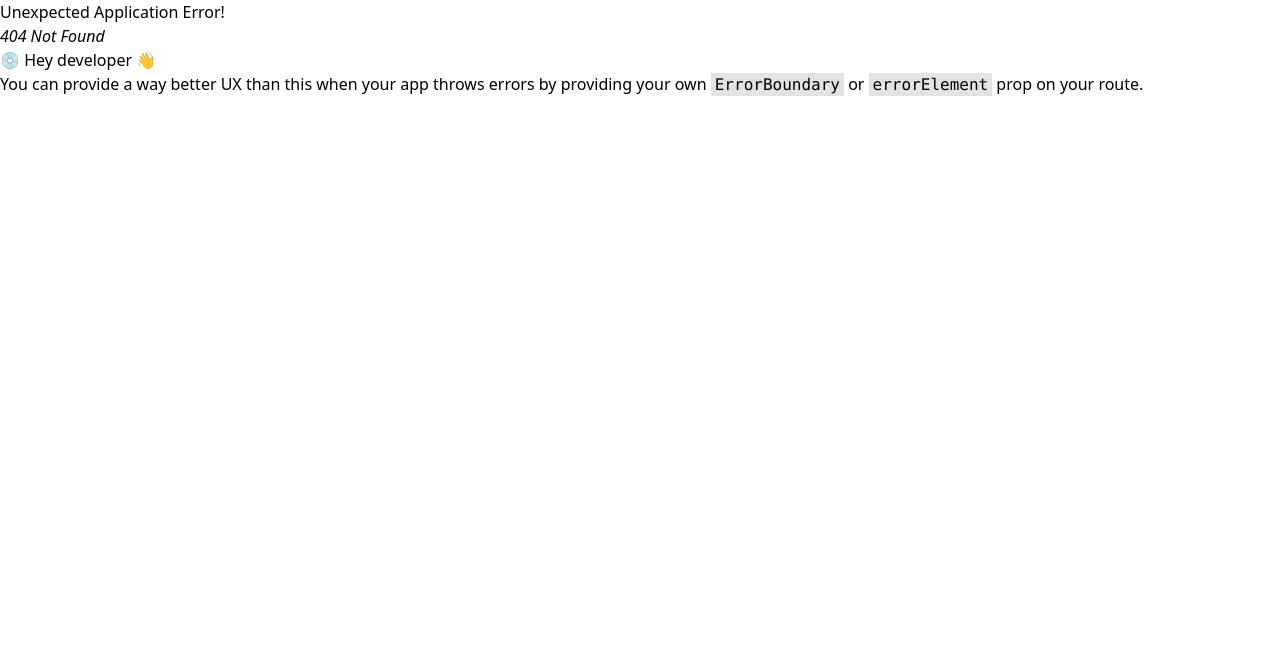
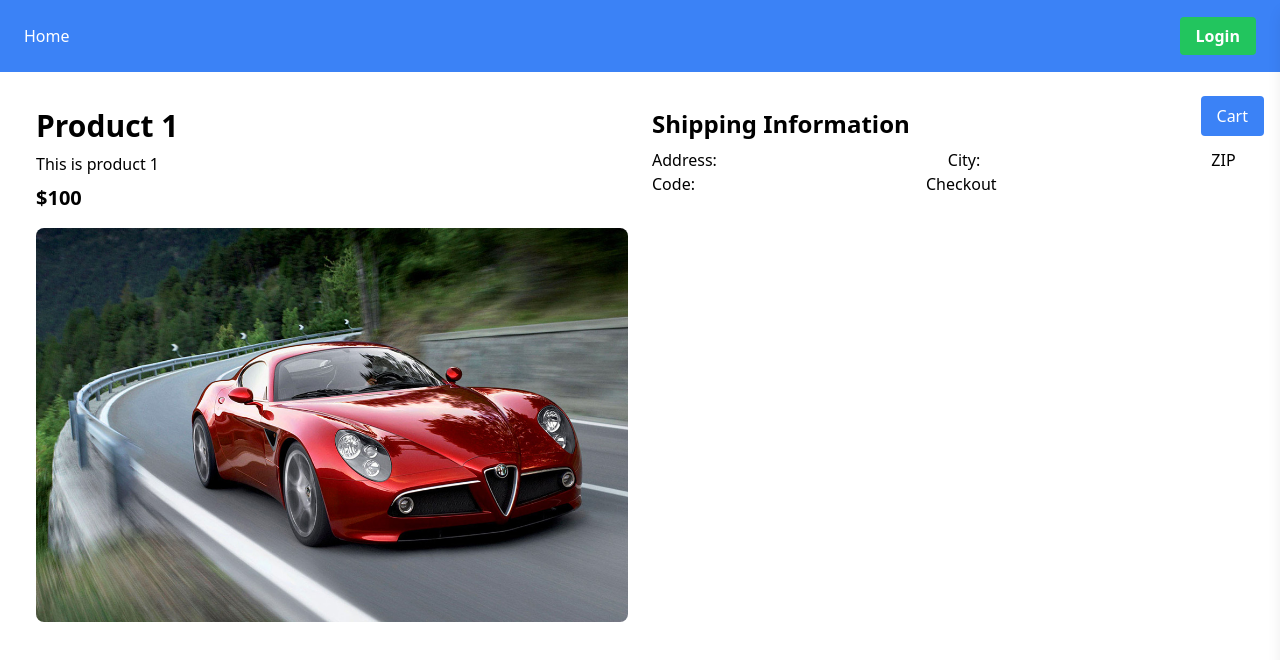
Before and after one commit to Sameer-Ahmed1/ecomm, a React (Vite) app: page /checkout/1 in a window 1280 px wide. Before the commit this address had no page. Shown: the top 660 px of the page. Built offline with nearby package versions, Linux system fonts and the light colour scheme.

Commit message:
add checkout function

```diff
--- a/src/App.tsx
+++ b/src/App.tsx
@@ -3,17 +3,21 @@ import { ProductProvider } from "./contexts/ProductContext";
 import { CartProvider } from "./contexts/CartContext";
 import CartSideBar from "./components/CartSideBar";
 import React from "react";
+import { AuthProvider } from "./contexts/AuthContext";
+import Navbar from "./components/NavBar";
 function App() {
   return (
+    <AuthProvider>
       <ProductProvider>
         <CartProvider>
-        <div>this is navbar</div>
+          <Navbar />
           <div>
             <Outlet />
           </div>
           <CartSideBar />
         </CartProvider>
       </ProductProvider>
+    </AuthProvider>
   );
 }
 
--- a/src/components/CartSideBar.tsx
+++ b/src/components/CartSideBar.tsx
@@ -34,7 +34,7 @@ const CartSideBar = () => {
     <div className="relative">
       <button
         onClick={toggleSidebar}
-        className="fixed top-0 right-0 m-4 bg-blue-500 text-white px-4 py-2 rounded"
+        className="fixed top-0 right-0 m-4 mt-24 bg-blue-500 text-white px-4 py-2 rounded"
       >
         Cart
       </button>
--- /dev/null
+++ b/src/components/NavBar.tsx
@@ -0,0 +1,47 @@
+import React from "react";
+import { Link } from "react-router-dom";
+import { useAuth } from "../hooks/useAuth";
+
+const Navbar = () => {
+  const { isAuthenticated, logout } = useAuth();
+
+  return (
+    <nav className="bg-blue-500 p-6">
+      <ul className="flex items-center justify-between">
+        <li>
+          <Link to="/" className="text-white">
+            Home
+          </Link>
+        </li>
+        {isAuthenticated ? (
+          <>
+            {/* <li>
+              <Link to="/profile" className="text-white">
+                Profile
+              </Link>
+            </li> */}
+            <li>
+              <button
+                onClick={logout}
+                className="bg-red-500 hover:bg-red-700 text-white font-bold py-2 px-4 rounded"
+              >
+                Logout
+              </button>
+            </li>
+          </>
+        ) : (
+          <li>
+            <Link
+              to="/login"
+              className="bg-green-500 hover:bg-green-700 text-white font-bold py-2 px-4 rounded"
+            >
+              Login
+            </Link>
+          </li>
+        )}
+      </ul>
+    </nav>
+  );
+};
+
+export default Navbar;
--- /dev/null
+++ b/src/contexts/AuthContext.tsx
@@ -0,0 +1,32 @@
+import React, { createContext, useState, useContext } from "react";
+import { AuthContextType } from "../types";
+
+export const AuthContext = createContext<AuthContextType | undefined>(
+  undefined
+);
+interface AuthProviderProps {
+  children: React.ReactNode;
+}
+
+export const AuthProvider: React.FC<AuthProviderProps> = ({ children }) => {
+  const [isAuthenticated, setIsAuthenticated] = useState(false);
+
+  const login = (username: string, password: string) => {
+    // For now, we'll just check if the username and password are not empty
+    if (username && password) {
+      setIsAuthenticated(true);
+    } else {
+      setIsAuthenticated(false);
+    }
+  };
+
+  const logout = () => {
+    setIsAuthenticated(false);
+  };
+
+  return (
+    <AuthContext.Provider value={{ isAuthenticated, login, logout }}>
+      {children}
+    </AuthContext.Provider>
+  );
+};
--- /dev/null
+++ b/src/hooks/useAuth.ts
@@ -0,0 +1,10 @@
+import { useContext } from "react";
+import { AuthContext } from "../contexts/AuthContext";
+import { AuthContextType } from "../types";
+export const useAuth = (): AuthContextType => {
+  const context = useContext(AuthContext);
+  if (context === undefined) {
+    throw new Error("useAuth must be used within an AuthProvider");
+  }
+  return context;
+};
--- /dev/null
+++ b/src/pages/Checkout.tsx
@@ -0,0 +1,87 @@
+import React, { useState, useEffect } from "react";
+import { useParams } from "react-router-dom";
+import productService from "../services/product";
+import { Product } from "../types";
+
+const CheckoutPage = () => {
+  const { id } = useParams();
+  const [product, setProduct] = useState<Product | null>(null);
+  const [address, setAddress] = useState("");
+  const [city, setCity] = useState("");
+  const [zip, setZip] = useState("");
+
+  const getProduct = async (id: number) => {
+    try {
+      const productData = await productService.fetchProduct(+id);
+      setProduct(productData);
+    } catch (e) {
+      alert("Product not found" + e);
+    }
+  };
+
+  useEffect(() => {
+    if (id) {
+      const idNum = +id;
+      getProduct(idNum);
+    }
+  }, [id]);
+
+  const handleCheckout = (event: React.FormEvent) => {
+    event.preventDefault();
+    alert("Checkout successful");
+  };
+
+  if (!product) {
+    return <div>Loading...</div>;
+  }
+
+  return (
+    <div className="flex flex-col md:flex-row m-6">
+      <div className="w-full md:w-1/2 p-3">
+        <h1 className="text-3xl font-bold mb-2">{product.name}</h1>
+        <p className="mb-2">{product.description}</p>
+        <p className="text-xl font-bold mb-4">${product.price}</p>
+        <img
+          className="rounded-lg w-full"
+          src={product.image}
+          alt={product.name}
+        />
+      </div>
+      <div className="w-full md:w-1/2 p-3">
+        <h2 className="text-2xl font-bold mb-2">Shipping Information</h2>
+        <form onSubmit={handleCheckout}>
+          <label>
+            Address:
+            <input
+              type="text"
+              value={address}
+              onChange={(e) => setAddress(e.target.value)}
+              required
+            />
+          </label>
+          <label>
+            City:
+            <input
+              type="text"
+              value={city}
+              onChange={(e) => setCity(e.target.value)}
+              required
+            />
+          </label>
+          <label>
+            ZIP Code:
+            <input
+              type="text"
+              value={zip}
+              onChange={(e) => setZip(e.target.value)}
+              required
+            />
+          </label>
+          <button type="submit">Checkout</button>
+        </form>
+      </div>
+    </div>
+  );
+};
+
+export default CheckoutPage;
--- /dev/null
+++ b/src/pages/LoginPage.tsx
@@ -0,0 +1,78 @@
+import React, { useState } from "react";
+import { useAuth } from "../hooks/useAuth";
+import { useNavigate } from "react-router-dom";
+
+const LoginPage = () => {
+  const [username, setUsername] = useState("");
+  const [password, setPassword] = useState("");
+  const { login } = useAuth();
+  const navigate = useNavigate();
+
+  const handleSubmit = (event: React.FormEvent) => {
+    event.preventDefault();
+    try {
+      login(username, password);
+      navigate("/");
+    } catch (error) {
+      alert("Failed to log in");
+    }
+  };
+
+  return (
+    <div className="min-h-screen flex items-center justify-center bg-gray-50 py-12 px-4 sm:px-6 lg:px-8">
+      <div className="max-w-md w-full space-y-8">
+        <div>
+          <h2 className="mt-6 text-center text-3xl font-extrabold text-gray-900">
+            Sign in to your account
+          </h2>
+        </div>
+        <form className="mt-8 space-y-6" onSubmit={handleSubmit}>
+          <input type="hidden" name="remember" value="true" />
+          <div className="rounded-md shadow-sm -space-y-px">
+            <div>
+              <label htmlFor="username" className="sr-only">
+                Username
+              </label>
+              <input
+                id="username"
+                name="username"
+                type="text"
+                required
+                className="appearance-none rounded-none relative block w-full px-3 py-2 border border-gray-300 placeholder-gray-500 text-gray-900 rounded-t-md focus:outline-none focus:ring-indigo-500 focus:border-indigo-500 focus:z-10 sm:text-sm"
+                placeholder="Username"
+                value={username}
+                onChange={(e) => setUsername(e.target.value)}
+              />
+            </div>
+            <div>
+              <label htmlFor="password" className="sr-only">
+                Password
+              </label>
+              <input
+                id="password"
+                name="password"
+                type="password"
+                required
+                className="appearance-none rounded-none relative block w-full px-3 py-2 border border-gray-300 placeholder-gray-500 text-gray-900 rounded-b-md focus:outline-none focus:ring-indigo-500 focus:border-indigo-500 focus:z-10 sm:text-sm"
+                placeholder="Password"
+                value={password}
+                onChange={(e) => setPassword(e.target.value)}
+              />
+            </div>
+          </div>
+
+          <div>
+            <button
+              type="submit"
+              className="group relative w-full flex justify-center py-2 px-4 border border-transparent text-sm font-medium rounded-md text-white bg-indigo-600 hover:bg-indigo-700 focus:outline-none focus:ring-2 focus:ring-offset-2 focus:ring-indigo-500"
+            >
+              Sign in
+            </button>
+          </div>
+        </form>
+      </div>
+    </div>
+  );
+};
+
+export default LoginPage;
--- a/src/pages/ProductsPage.tsx
+++ b/src/pages/ProductsPage.tsx
@@ -1,4 +1,4 @@
-import { useParams } from "react-router-dom";
+import { useParams, useNavigate } from "react-router-dom";
 import productService from "../services/product";
 import React, { useEffect, useState } from "react";
 import { useCart } from "../hooks/useCart";
@@ -6,6 +6,7 @@ import { Product } from "../types";
 
 const ProductsPage = () => {
   const { id } = useParams();
+  const navigate = useNavigate();
   const [product, setProduct] = useState<Product | null>(null);
   const [quantity, setQuantity] = useState(1);
   const { addToCart, removeFromCart, updateQuantity } = useCart();
@@ -53,7 +54,10 @@ const ProductsPage = () => {
         >
           Add to Cart
         </button>
-        <button className="bg-green-500 hover:bg-green-700 text-white font-bold py-2 px-4 rounded">
+        <button
+          onClick={() => navigate(`/checkout/${product.id}`)}
+          className="bg-green-500 hover:bg-green-700 text-white font-bold py-2 px-4 rounded"
+        >
           Buy Now
         </button>
         <div className="mt-4">
--- a/src/types.ts
+++ b/src/types.ts
@@ -14,6 +14,11 @@ export interface CartContextType {
   removeFromCart: (productId: number) => void;
   updateQuantity: (productId: number, quantity: number) => void;
 }
+export interface AuthContextType {
+  isAuthenticated: boolean;
+  login: (username: string, password: string) => void;
+  logout: () => void;
+}
 
 export interface ProductContextType {
   products: Product[];
```
Also changed, not shown: src/main.tsx (+10 -0 lines). Lines whose indentation alone changed are shown as unchanged.
